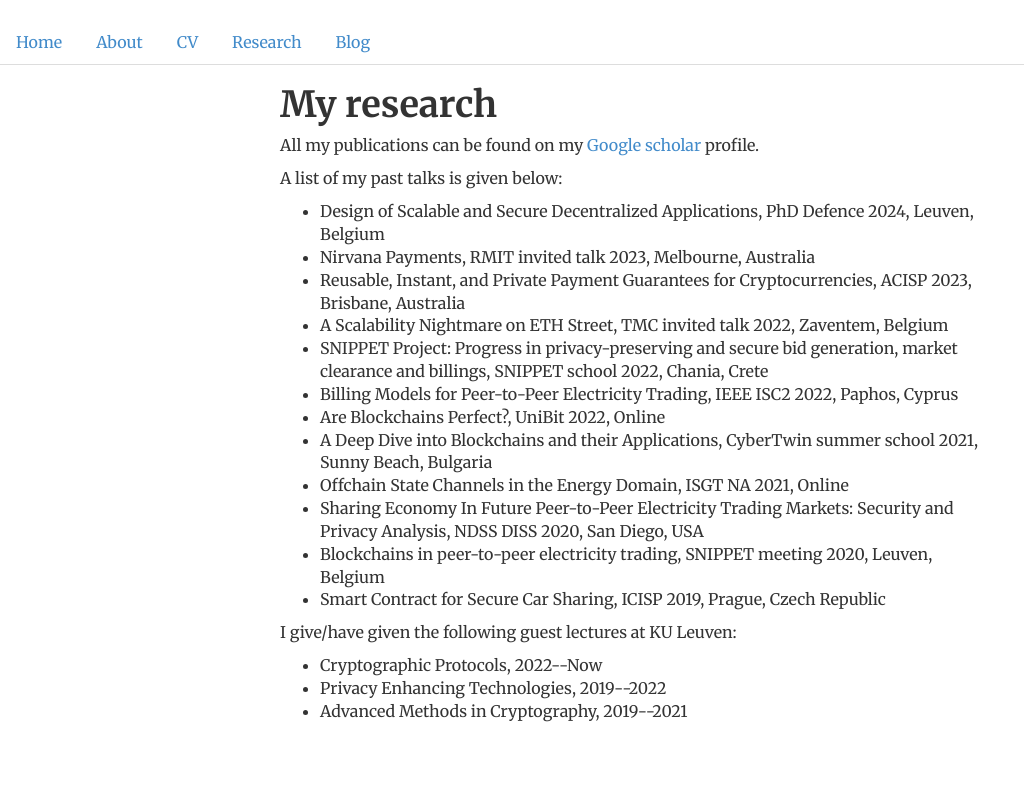
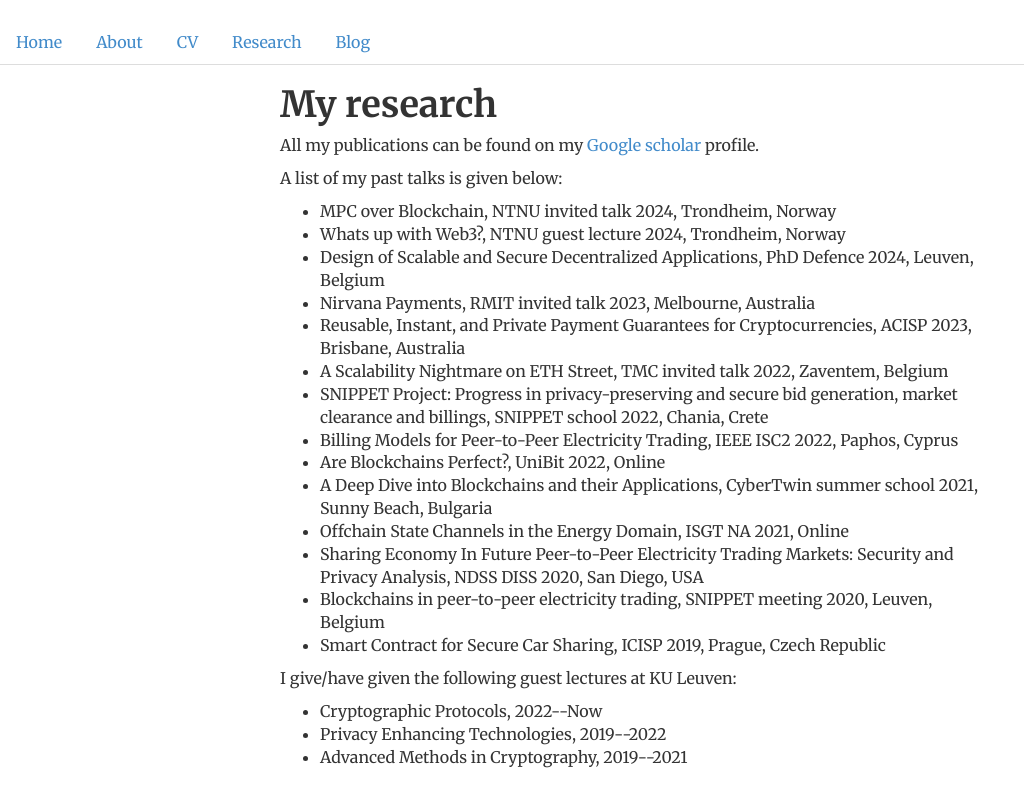
Before and after one commit to AkashMVerma/akashmadhusudan.github.io, a Jekyll site: the page built from research/index.html, in a window 1280 px wide. Shown: the top 807 px of the page, without its empty margins (0-1024 px from the left). Built offline with Jekyll 4.4.1, drawn with Linux system fonts in a browser that asks for light colours; a style sheet for code colours, icons or effects is not loaded.

Commit message:
Update past talks

```diff
--- a/research/index.html
+++ b/research/index.html
@@ -9,6 +9,8 @@ title: About Me
       <p>A list of my past talks is given below:
 
         <ul>
+	  <li>MPC over Blockchain, NTNU invited talk 2024, Trondheim, Norway</li>
+	  <li>Whats up with Web3?, NTNU guest lecture 2024, Trondheim, Norway</li>
           <li>Design of Scalable and Secure Decentralized Applications, PhD Defence 2024, Leuven, Belgium</li>
           <li>Nirvana Payments, RMIT invited talk 2023, Melbourne, Australia</li>
           <li>Reusable, Instant, and Private Payment Guarantees for Cryptocurrencies, ACISP 2023, Brisbane, Australia</li>
```
